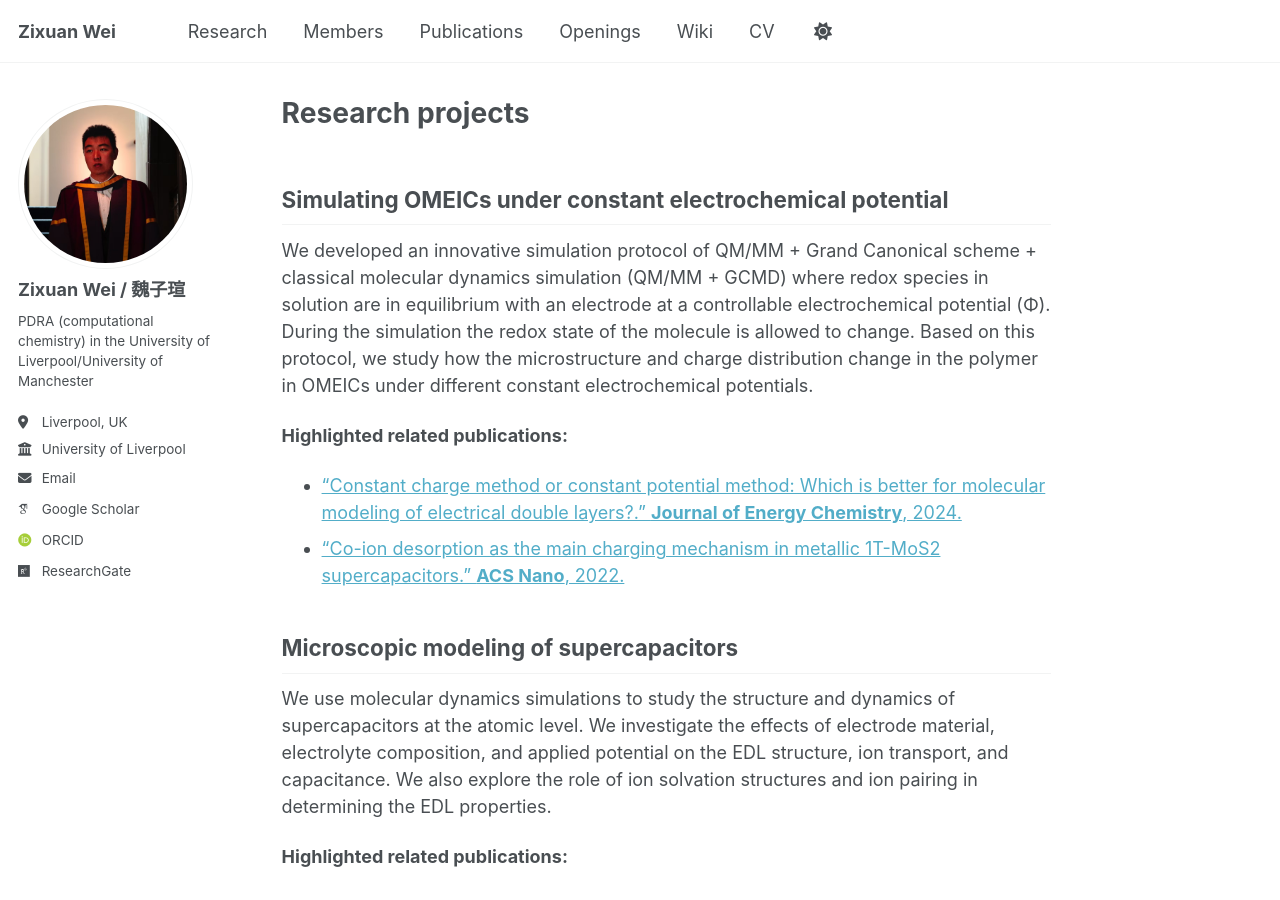
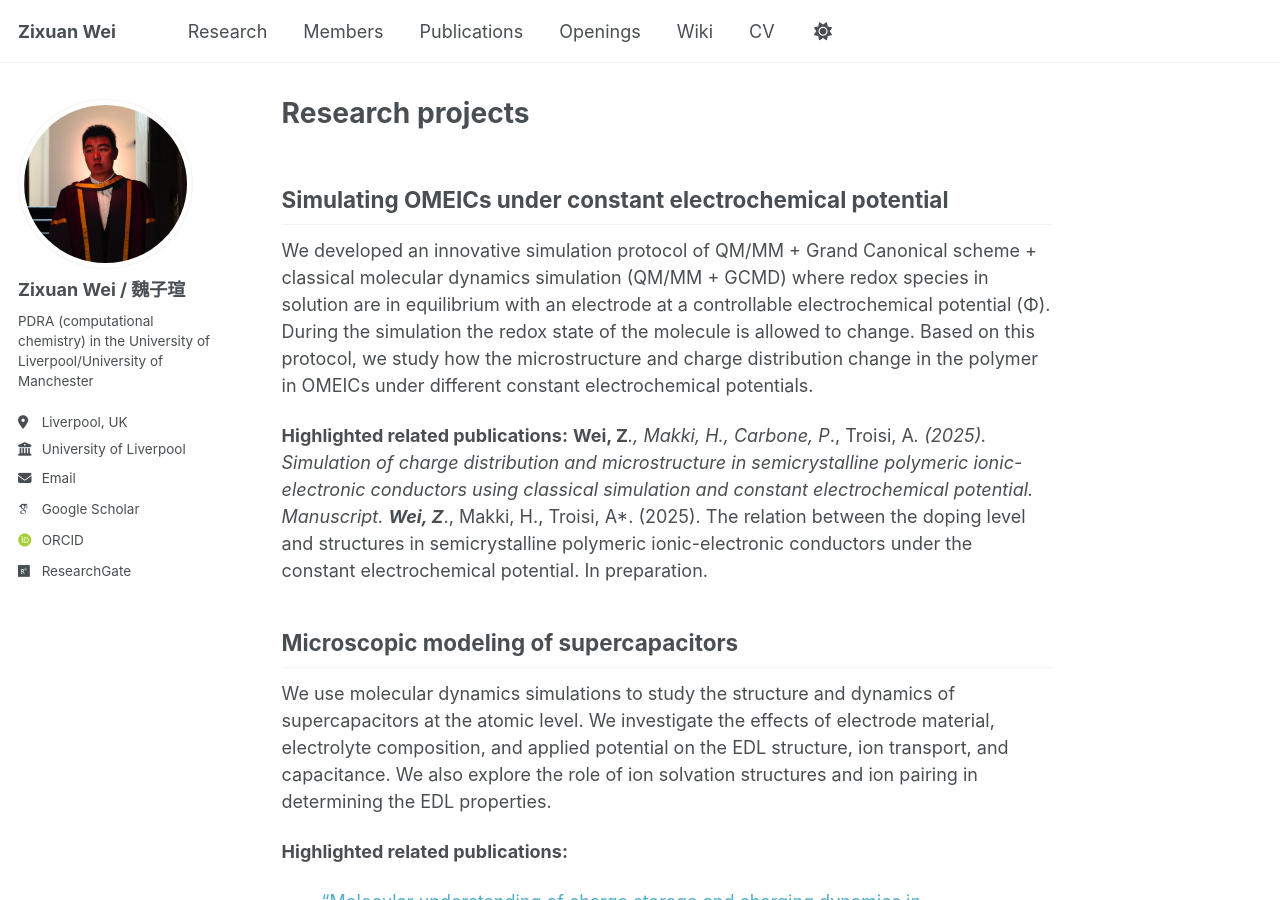
Before and after one commit to Zixuan-Wei/Zixuan-Wei.github.io, a Jekyll site: the page built from _pages/research.md, in a window 1280 px wide and 900 px high. Built offline with Jekyll 4.4.1, drawn with Linux system fonts in a browser that asks for light colours; some web fonts are replaced.

Commit message:
Update research.md

```diff
--- a/_pages/research.md
+++ b/_pages/research.md
@@ -8,8 +8,8 @@
 We developed an innovative simulation protocol of QM/MM + Grand Canonical scheme + classical molecular dynamics simulation (QM/MM + GCMD) where redox species in solution are in equilibrium with an electrode at a controllable electrochemical potential (Φ). During the simulation the redox state of the molecule is allowed to change. Based on this protocol, we study how the microstructure and charge distribution change in the polymer in OMEICs under different constant electrochemical potentials.
 
 **Highlighted related publications:**
-- ["Constant charge method or constant potential method: Which is better for molecular modeling of electrical double layers?." **Journal of Energy Chemistry**, 2024.](/publication/2024-07-01-Constant-charge-method-or-constant-potential-method-Which-is-better-for-molecular-modeling-of-electrical-double-layers)
-- ["Co-ion desorption as the main charging mechanism in metallic 1T-MoS2 supercapacitors." **ACS Nano**, 2022.](/publication/2022-11-01-Co-ion-desorption-as-the-main-charging-mechanism-in-metallic-1T-MoS2-supercapacitors)
+**Wei, Z***., Makki, H., Carbone, P*., Troisi, A*. (2025). Simulation of charge distribution and microstructure in semicrystalline polymeric ionic-electronic conductors using classical simulation and constant electrochemical potential. Manuscript.
+**Wei, Z***., Makki, H., Troisi, A*. (2025). The relation between the doping level and structures in semicrystalline polymeric ionic-electronic conductors under the constant electrochemical potential. In preparation.
 
 ## Microscopic modeling of supercapacitors
 We use molecular dynamics simulations to study the structure and dynamics of supercapacitors at the atomic level. We investigate the effects of electrode material, electrolyte composition, and applied potential on the EDL structure, ion transport, and capacitance. We also explore the role of ion solvation structures and ion pairing in determining the EDL properties.
```
